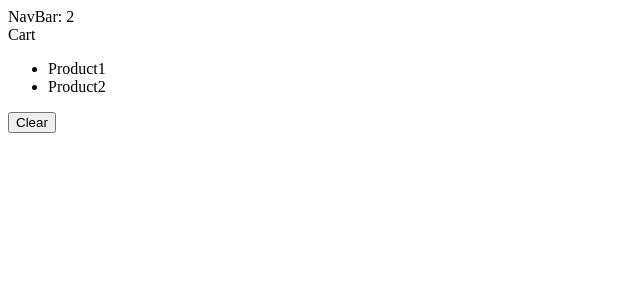
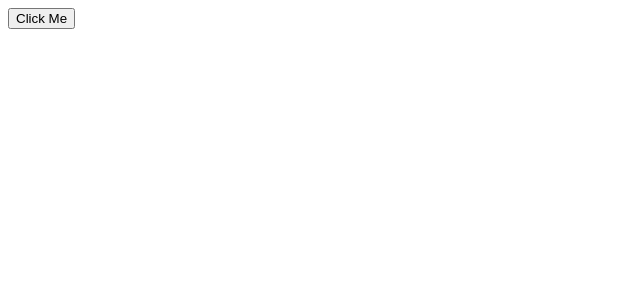
Before and after one commit to tomfyfe85/reactWithMosh, a React (Vite) app: page / in a window 1280 px wide. Shown: the top 300 px of the page, without its empty margins (0-640 px from the left). Built offline with nearby package versions, Linux system fonts and the light colour scheme.

Commit message:
on exercise 3 of Updating State

```diff
--- a/src/App.tsx
+++ b/src/App.tsx
@@ -1,20 +1,17 @@
 import { useState } from "react";
-import Cart from "./components/Cart";
-import NavBar from "./components/NavBar";
+function App() {
+  const [pizza, setPizza] = useState({ name: "Marg", toppings: ["Cheese"] });
 
-function App() {
-  // const [alert, setAlert] = useState(false);
-  const [cartItems, setCartItems] = useState(['Product1', 'Product2'])
-  console.log(cartItems);
+  const handleClick = () => {
+    setPizza({ ...pizza, toppings: [...pizza.toppings, "Pep"] });
+  };
+  console.log(pizza);
+
   return (
-    <>
-      <div>
-      <NavBar cartItemsCount={cartItems.length}/>
-      <Cart cartItems={cartItems} onClear={() => setCartItems([])} />
-      </div>
-    </>
+    <div>
+      <button onClick={handleClick}>Click Me</button>
+    </div>
   );
 }
 
 export default App;
-0;
```
Also changed, not shown: exercises.txt.
